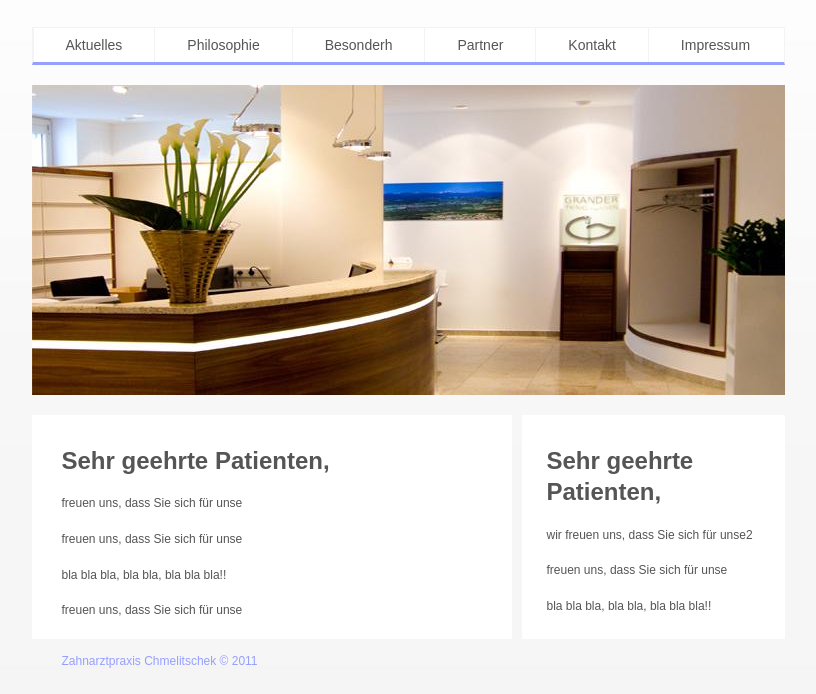
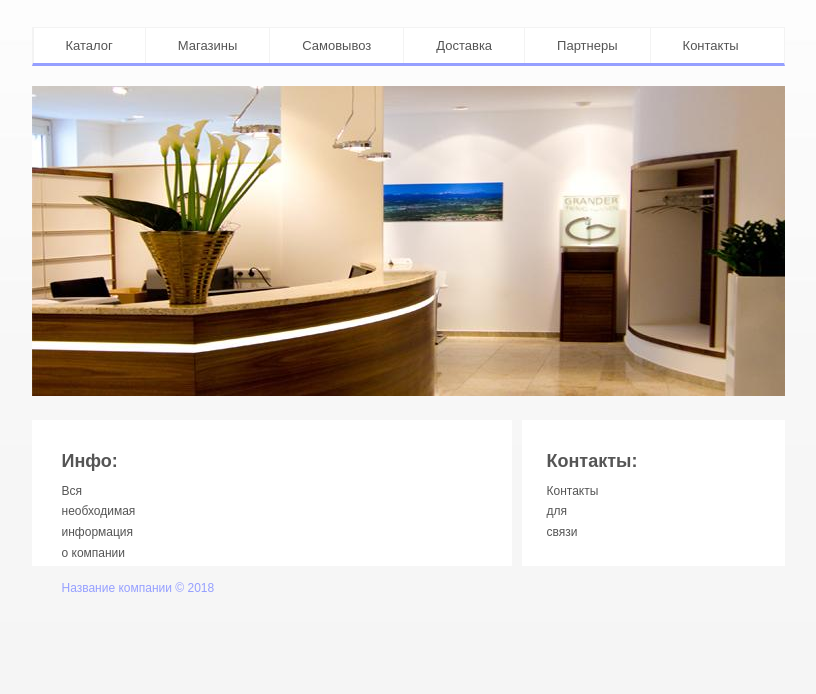
Before and after one commit to Matrix-san/matrix-san.github.io, a plain HTML site: page alt-project.html in a window 1280 px wide. Shown: the part 195-889 px from the top of the page, without its empty margins (232-1048 px from the left). After the commit the page ends 817 px from the top, so only its background shows below. Drawn offline with Linux system fonts and the light colour scheme.

Commit message:
исправление

```diff
--- a/alt-project.html
+++ b/alt-project.html
@@ -1,10 +1,8 @@
-<!DOCTYPE html PUBLIC "-//W3C//DTD XHTML 1.0 Transitional//EN" "http://www.w3.org/TR/xhtml1/DTD/xhtml1-transitional.dtd">
+<!DOCTYPE html>
 <html xmlns="http://www.w3.org/1999/xhtml">
 <head>
-<meta http-equiv="Content-Type" content="text/html; charset=utf-8" />
-<meta name="Keywords" content="HTML, CSS, верстка, ключевые слова">
-<meta name="description" content="Описание страницы">
-<title>2nd Project</title>
+<meta charset=utf-8>
+<title>2nd Project html5</title>
 </head>
 <link rel="stylesheet" type="text/css" href="style2.css"/>
 <body>
@@ -12,35 +10,35 @@
         <header>
             <a href="#"><img class="logo" src="images/logo.jpg" alt="Logo" /></a>
             <ul class="menu">
-                <li><a href="#">Aktuelles</a></li>
-                <li><a href="#">Philosophie</a></li>
-                <li><a href="#">Besonderh</a></li>
-                <li><a href="#">Partner</a></li>
-                <li><a href="#">Kontakt</a></li>
-                <li><a href="#">Impressum</a></li>
+                <li><a href="#">Каталог</a></li>
+                <li><a href="#">Магазины</a></li>
+                <li><a href="#">Самовывоз</a></li>
+                <li><a href="#">Доставка</a></li>
+                <li><a href="#">Партнеры</a></li>
+                <li><a href="#">Контакты</a></li>
             </ul>
         </header>
-        <div class="main-content">
+        <article>
             <div class="main-content-img">
                 <img src="images/content-img.jpg" alt="" />
 
             </div>
             <div class="content-left">
-                    <h1>Sehr geehrte Patienten,</h1>
-                    <p> freuen uns, dass Sie sich für unse</p>
-                    <p> freuen uns, dass Sie sich für unse</p>
-                    <p> bla bla bla, bla bla, bla bla bla!!</p>
-                    <p> freuen uns, dass Sie sich für unse</p>
+                    <h1>Инфо:</h1>
+                    <p> Вся</p>
+                    <p> необходимая</p>
+                    <p> информация</p>
+                    <p> о компании</p>
             </div>
             <div class="content-right">
-                <h1>Sehr geehrte Patienten,</h1>
-            <p>wir freuen uns, dass Sie sich für unse2</p>
-            <p> freuen uns, dass Sie sich für unse</p>
-            <p>bla bla bla, bla bla, bla bla bla!!</p>
+                <h1>Контакты:</h1>
+                <p>Контакты</p>
+                <p>для</p>
+                <p>связи</p>
             </div>
-        </div>
+        </article>
         <footer>
-                <p>Zahnarztpraxis Chmelitschek © 2011</p>
+                <p>Название компании © 2018</p>
         </footer>
     </div>
 </body>
--- a/style2.css
+++ b/style2.css
@@ -1,54 +1,75 @@
 * {
-    padding: 0; margin: 0;
+    padding: 0px;
+    margin: 0;
 }
 img {
     border:none;
 }
 body {
 background: #f5f5f5 url(images/body-bg.jpg) top repeat-x;
-font:12px Arial; color: #555555; line-height: 1.3;
+font:12px Arial;
+color: #555555;
+line-height: 1.3;
 }
 .karkas {
     width: 753px; margin: 0 auto;
 }
 header {
-    padding: 40px 0 0 0; margin-bottom: 20px;
+    padding: 40px 0 0 0;
+    margin-bottom: 20px;
 }
 .logo {
-    margin: 0 auto 30px auto; display: block;
+    margin: 0 auto 30px auto;
+    display: block;
 }
 .menu {
-    list-style: none; background: #fff; font-size: 14px; overflow: hidden;
-    border-left: 1px solid #f3f3f3; border-top: 1px solid #f3f3f3;
-    border-right: 1px solid #f3f3f3; border-bottom: 3px solid #959fff;
+    list-style: none;
+    background: #fff;
+    font-size: 14px; overflow: hidden;
+    border-left: 1px solid #f3f3f3;
+    border-top: 1px solid #f3f3f3;
+    border-right: 1px solid #f3f3f3;
+    border-bottom: 3px solid #959fff;
 }
 .menu li {
-    float: left; border-left: 1px solid #f3f3f3; padding: 8px 32px;
+    float: left;
+    border-left: 1px solid #f3f3f3;
+    padding: 8px 32px;
 }
 .menu li a {
-    text-decoration: none; color: #555555;
+    text-decoration: none;
+    font-size: 13px;
+    color: #555555;
 }
 .menu li a:hover {
     color: #959fff;
 }
-.main-content {
+article {
     overflow: hidden;
 }
-.main-content h1 {
-    margin-bottom: 20px;
+article h1 {
+    margin-bottom: 10px;
 }
-.main-content p {
-    margin-bottom: 20px;
+article p {
+    margin-bottom: 5px;
 }
 .content-left {
-    background: white; padding: 30px 30px 32000px 30px; margin-bottom: -32000px; width: 420px; float: left;
+    background: white;
+    padding: 30px 30px 32000px 30px;
+    margin-bottom: -32000px;
+    width: 420px;
+    float: left;
 }
 .content-right {
-    background: white; padding: 30px 10px 32000px 25px; width: 228px;  margin-bottom: -32000px;
+    background: white;
+    padding: 30px 10px 32000px 25px;
+    width: 228px;
+    margin-bottom: -32000px;
     float: right;
 }
 footer {
-    padding: 15px 0 25px 30px; color: #959fff
+    padding: 15px 0 25px 30px;
+    color: #959fff
 }
 .main-content-img {
     margin-bottom: 20px;
```
Also changed, not shown: index.html (+2 -1 lines), files/5.jpg (deleted), files/5/5.jpg (deleted), 1 other file.
